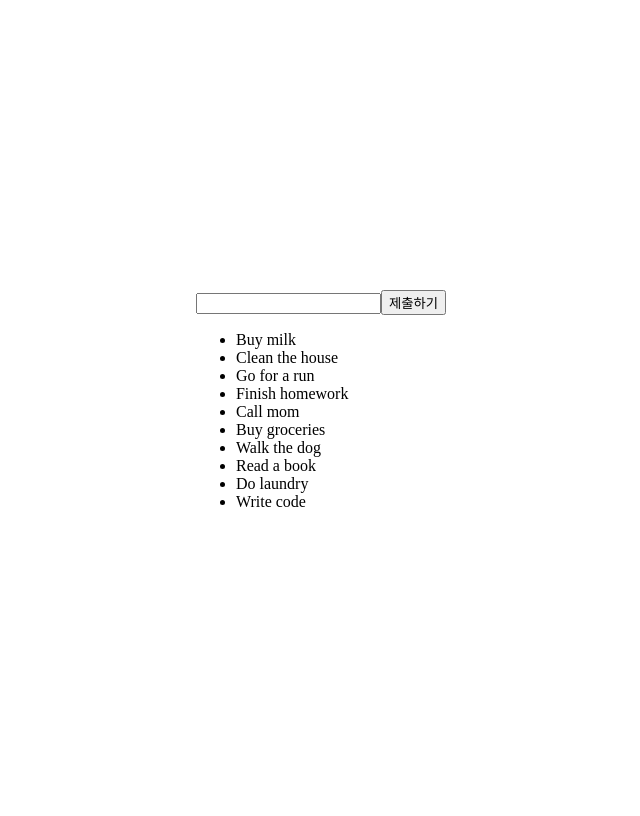
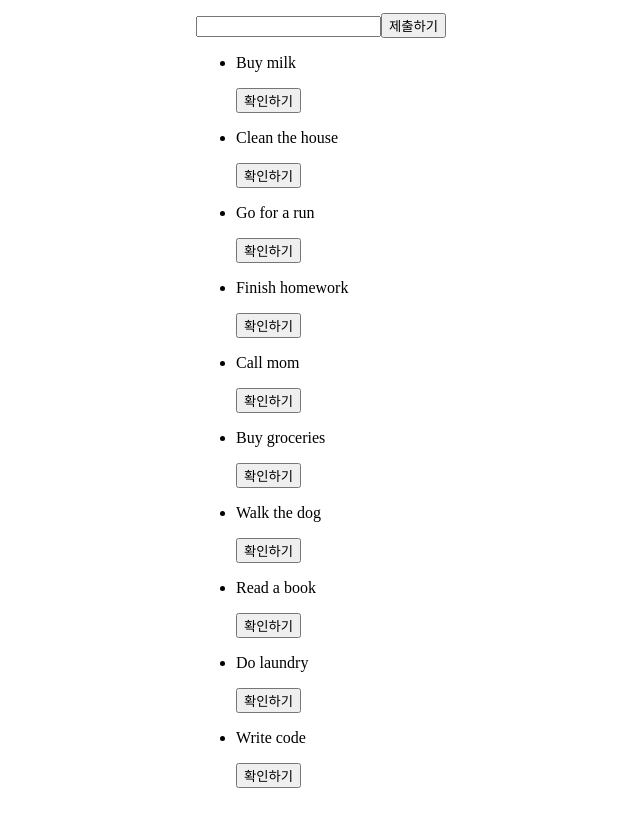
Before and after one commit to mujin0137/react-basic-9th-todo, a React (Vite) app: page / in a window 1280 px wide. Shown: the whole page, without its empty margins (319-959 px from the left). Built offline with nearby package versions, Linux system fonts and the light colour scheme.

Commit message:
feat: TodoList 컴포넌트에 완료 상태 토글 기능 추가

```diff
--- a/src/components/TodoList.jsx
+++ b/src/components/TodoList.jsx
@@ -1,16 +1,16 @@
 import { useState } from "react";
 
 const SAMPLE_TODOS = [
-  { id: 1, text: "Buy milk" },
-  { id: 2, text: "Clean the house" },
-  { id: 3, text: "Go for a run" },
-  { id: 4, text: "Finish homework" },
-  { id: 5, text: "Call mom" },
-  { id: 6, text: "Buy groceries" },
-  { id: 7, text: "Walk the dog" },
-  { id: 8, text: "Read a book" },
-  { id: 9, text: "Do laundry" },
-  { id: 10, text: "Write code" },
+  { id: 1, text: "Buy milk", completed: false },
+  { id: 2, text: "Clean the house", completed: false },
+  { id: 3, text: "Go for a run", completed: false },
+  { id: 4, text: "Finish homework", completed: false },
+  { id: 5, text: "Call mom", completed: false },
+  { id: 6, text: "Buy groceries", completed: false },
+  { id: 7, text: "Walk the dog", completed: false },
+  { id: 8, text: "Read a book", completed: false },
+  { id: 9, text: "Do laundry", completed: false },
+  { id: 10, text: "Write code", completed: false },
 ];
 
 const TodoList = () => {
@@ -24,23 +24,48 @@
       return;
     }
 
-    setTodos([{ id: crypto.randomUUID(), text: todoText}, ...todos]);
+    setTodos([{ id: crypto.randomUUID(), text: todoText }, ...todos]);
 
-    setTodoText("")
+    setTodoText("");
   };
 
   const handleChangeTodoText = (e) => {
-    setTodoText(e.target.value)
-  }
+    setTodoText(e.target.value);
+  };
+
+  const handleToggleCompleted = (id) => {
+    const updatedTodos = todos.map((todo)=> {
+      if(todo.id === id ) {
+        const newTodo = {
+          ...todo,
+          completed: !todo.completed
+        }
+
+        return newTodo;
+      } else {
+        return todo;
+      }
+    });
+
+    setTodos(updatedTodos);
+  };
+
   return (
     <div>
       <form onSubmit={handleSubmit}>
-        <input type="text" value={todoText} onChange={handleChangeTodoText}/>
+        <input type="text" value={todoText} onChange={handleChangeTodoText} />
         <button type="submit">제출하기</button>
       </form>
       <ul>
-        {todos.map((todo) => (
-          <li key={todo.id}>{todo.text}</li>
+        {todos.map(({ id, text, completed}) => (
+          <li key={id}>
+            <p
+            style={{
+              textDecoration: completed ? "line-through" : "none",
+              }}
+              >{text}</p>
+            <button onClick={() => handleToggleCompleted(id)}>{completed ? "취소하기" : "확인하기"} </button>
+          </li>
         ))}
       </ul>
     </div>
```
